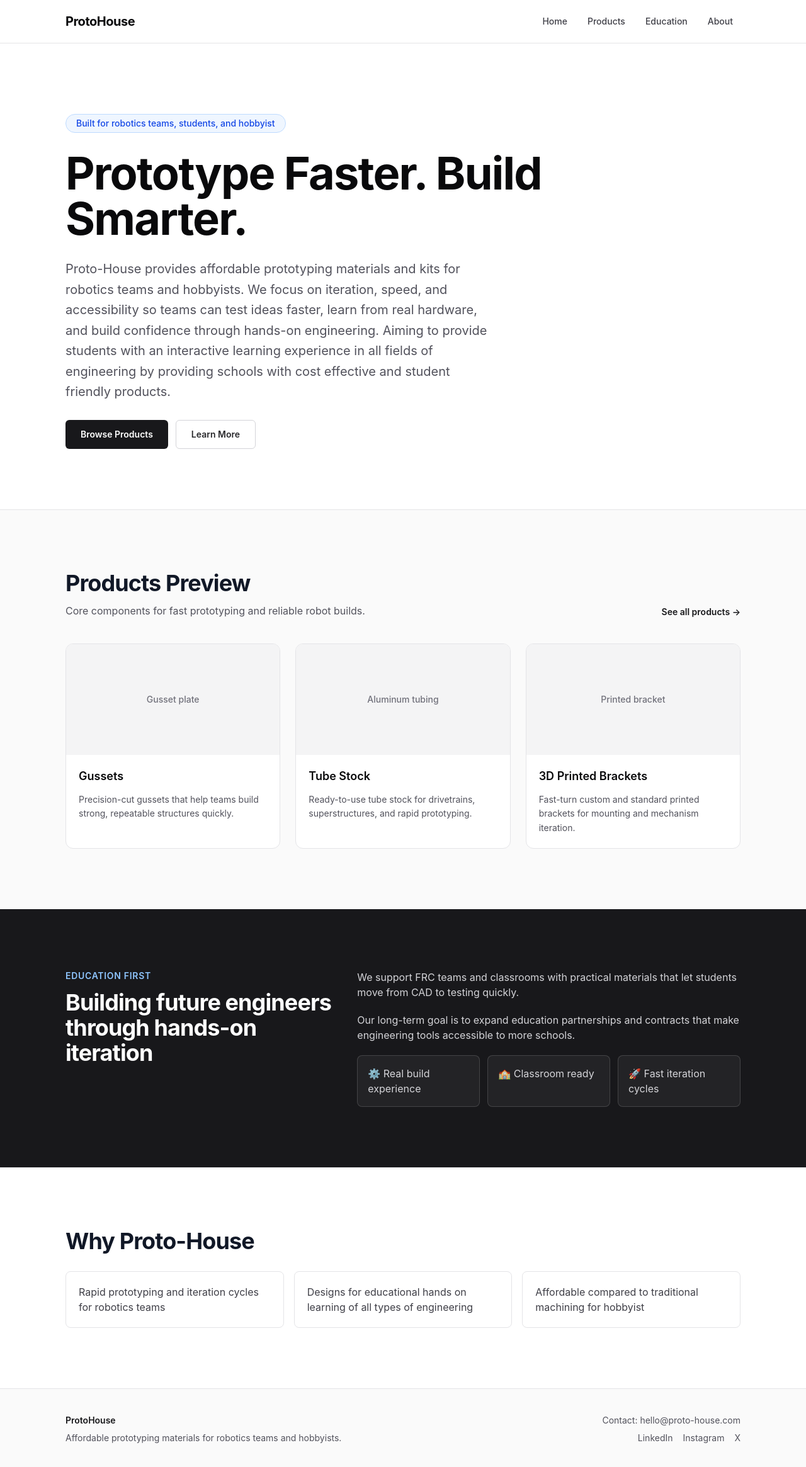
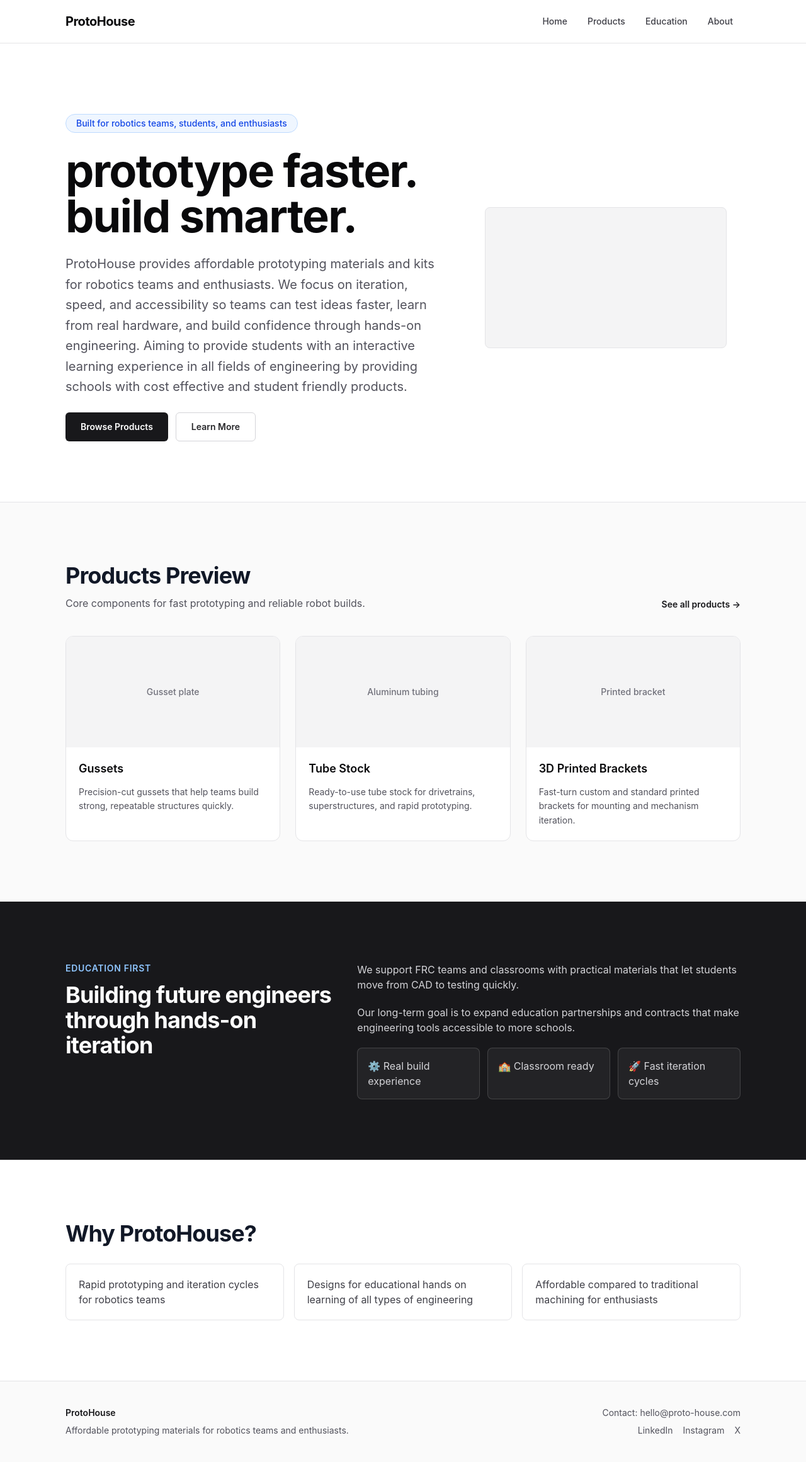
Before and after one commit to Proto-House/Website, a Next.js app: page / in a window 1280 px wide. Shown: the top 2330 px of the page at 63% size. Built offline with nearby package versions, Linux system fonts and the light colour scheme.

Commit message:
formatting pt 2

```diff
--- a/app/about/page.js
+++ b/app/about/page.js
@@ -1,21 +1,21 @@
 import Section from "@/components/Section";
 
 export const metadata = {
-  title: "About | Proto-House",
-  description: "Learn the story and mission behind Proto-House.",
+  title: "About | ProtoHouse",
+  description: "Learn the story and mission behind ProtoHouse.",
 };
 
 export default function AboutPage() {
   return (
     <Section>
       <div className="grid gap-10 md:grid-cols-12">
-        <h1 className="text-4xl font-bold tracking-tight md:col-span-5 md:text-5xl">About Proto-House</h1>
+        <h1 className="text-4xl font-bold tracking-tight md:col-span-5 md:text-5xl">About ProtoHouse</h1>
         <div className="md:col-span-7 space-y-6 leading-8 text-zinc-700">
           <p>
-            Proto-House was founded by Rishi Mishra and Yash Patel who wanted a faster, more affordable way to build and test ideas.
+            ProtoHouse was founded by Rishi Mishra and Yash Patel who wanted a faster, more affordable way to build and test ideas.
           </p>
           <p>
-            We built this company for robotics teams and hobbyists who need dependable parts without long lead times or high costs.
+            We built this company for robotics teams and enthusiasts who need dependable parts without long lead times or high costs.
           </p>
           <p>
             Our goal is to support innovation through rapid iteration and expand access to hands-on engineering education.
--- a/app/layout.js
+++ b/app/layout.js
@@ -5,7 +5,7 @@ import Footer from "@/components/Footer";
 export const metadata = {
   title: "ProtoHouse",
   description:
-    "Proto-House provides affordable prototyping materials for robotics teams, schools, and hobbyists.",
+    "ProtoHouse provides affordable prototyping materials for robotics teams, schools, and enthusiasts.",
 };
 
 export default function RootLayout({ children }) {
--- a/app/page.js
+++ b/app/page.js
@@ -9,17 +9,20 @@ export default function Home() {
   return (
     <>
       <Section className="pt-20 md:pt-28">
-        <div className="max-w-3xl space-y-7">
+        <div className="max-w-6xl grid gap-8 md:grid-cols-12">
+          <div className="md:col-span-7">
             <p className="inline-flex rounded-full border border-blue-200 bg-blue-50 px-4 py-1 text-sm font-medium text-blue-700">
-            Built for robotics teams, students, and hobbyist
+              Built for robotics teams, students, and enthusiasts
             </p>
-          <h1 className="text-5xl font-bold tracking-tight text-zinc-950 md:text-7xl">
-            Prototype Faster. Build Smarter.
+            <h1 className="mt-6 text-5xl font-bold tracking-tight text-zinc-950 md:text-7xl">
+              prototype faster.
+              <br />
+              build smarter.
             </h1>
-          <p className="max-w-2xl text-lg leading-relaxed text-zinc-600 md:text-xl">
-            Proto-House provides affordable prototyping materials and kits for robotics teams and hobbyists. We focus on iteration, speed, and accessibility so teams can test ideas faster, learn from real hardware, and build confidence through hands-on engineering. Aiming to provide students with an interactive learning experience in all fields of engineering by providing schools with cost effective and student friendly products.
+            <p className="mt-6 max-w-2xl text-lg leading-relaxed text-zinc-600 md:text-xl">
+              ProtoHouse provides affordable prototyping materials and kits for robotics teams and enthusiasts. We focus on iteration, speed, and accessibility so teams can test ideas faster, learn from real hardware, and build confidence through hands-on engineering. Aiming to provide students with an interactive learning experience in all fields of engineering by providing schools with cost effective and student friendly products.
             </p>
-          <div className="flex flex-col gap-3 sm:flex-row">
+            <div className="mt-6 flex flex-col gap-3 sm:flex-row">
               <Link
                 href="/products"
                 className="inline-flex items-center justify-center rounded-md bg-zinc-900 px-6 py-3 text-sm font-semibold text-white transition-colors hover:bg-zinc-700"
@@ -32,6 +35,13 @@ export default function Home() {
               >
                 Learn More
               </Link>
+            </div>
+          </div>
+
+          <div className="md:col-span-5 flex items-center justify-center">
+            <div className="h-56 w-full max-w-sm rounded-lg border border-zinc-200 bg-zinc-100" aria-hidden>
+              {/* image placeholder box */}
+            </div>
           </div>
         </div>
       </Section>
@@ -78,11 +88,11 @@ export default function Home() {
       </Section>
 
       <Section id="why" className="border-t border-zinc-200">
-        <h2 className="text-3xl font-bold tracking-tight md:text-4xl">Why Proto-House</h2>
+        <h2 className="text-3xl font-bold tracking-tight md:text-4xl">Why ProtoHouse?</h2>
         <ul className="mt-7 grid gap-4 text-zinc-700 md:grid-cols-3">
           <li className="rounded-lg border border-zinc-200 p-5">Rapid prototyping and iteration cycles for robotics teams</li>
           <li className="rounded-lg border border-zinc-200 p-5">Designs for educational hands on learning of all types of engineering</li>
-          <li className="rounded-lg border border-zinc-200 p-5">Affordable compared to traditional machining for hobbyist</li>
+          <li className="rounded-lg border border-zinc-200 p-5">Affordable compared to traditional machining for enthusiasts</li>
         </ul>
       </Section>
     </>
--- a/app/products/page.js
+++ b/app/products/page.js
@@ -3,8 +3,8 @@ import ProductCard from "@/components/ProductCard";
 import { products } from "@/data/products";
 
 export const metadata = {
-  title: "Products | Proto-House",
-  description: "Browse prototyping products built for robotics teams and hobbyists.",
+  title: "Products | ProtoHouse",
+  description: "Browse prototyping products built for robotics teams and enthusiasts.",
 };
 
 export default function ProductsPage() {
--- a/components/Footer.js
+++ b/components/Footer.js
@@ -6,7 +6,7 @@ export default function Footer() {
       <div className="mx-auto grid w-full max-w-6xl gap-6 px-6 py-10 text-sm text-zinc-600 md:grid-cols-2 md:px-10">
         <div>
           <p className="font-semibold text-zinc-900">ProtoHouse</p>
-          <p className="mt-2">Affordable prototyping materials for robotics teams and hobbyists.</p>
+          <p className="mt-2">Affordable prototyping materials for robotics teams and enthusiasts.</p>
         </div>
         <div className="md:text-right">
           <p>
```
Lines whose indentation alone changed are shown as unchanged.
